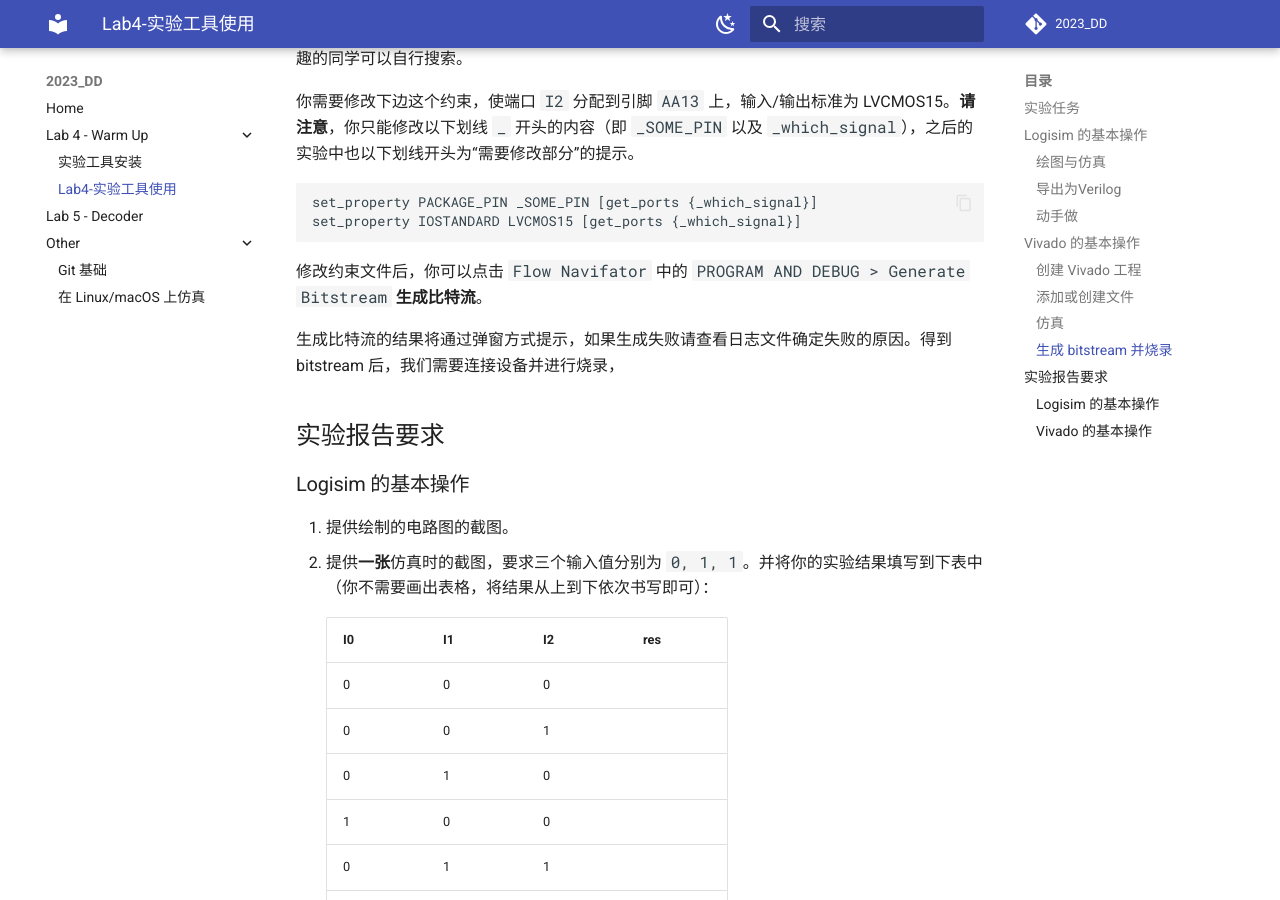
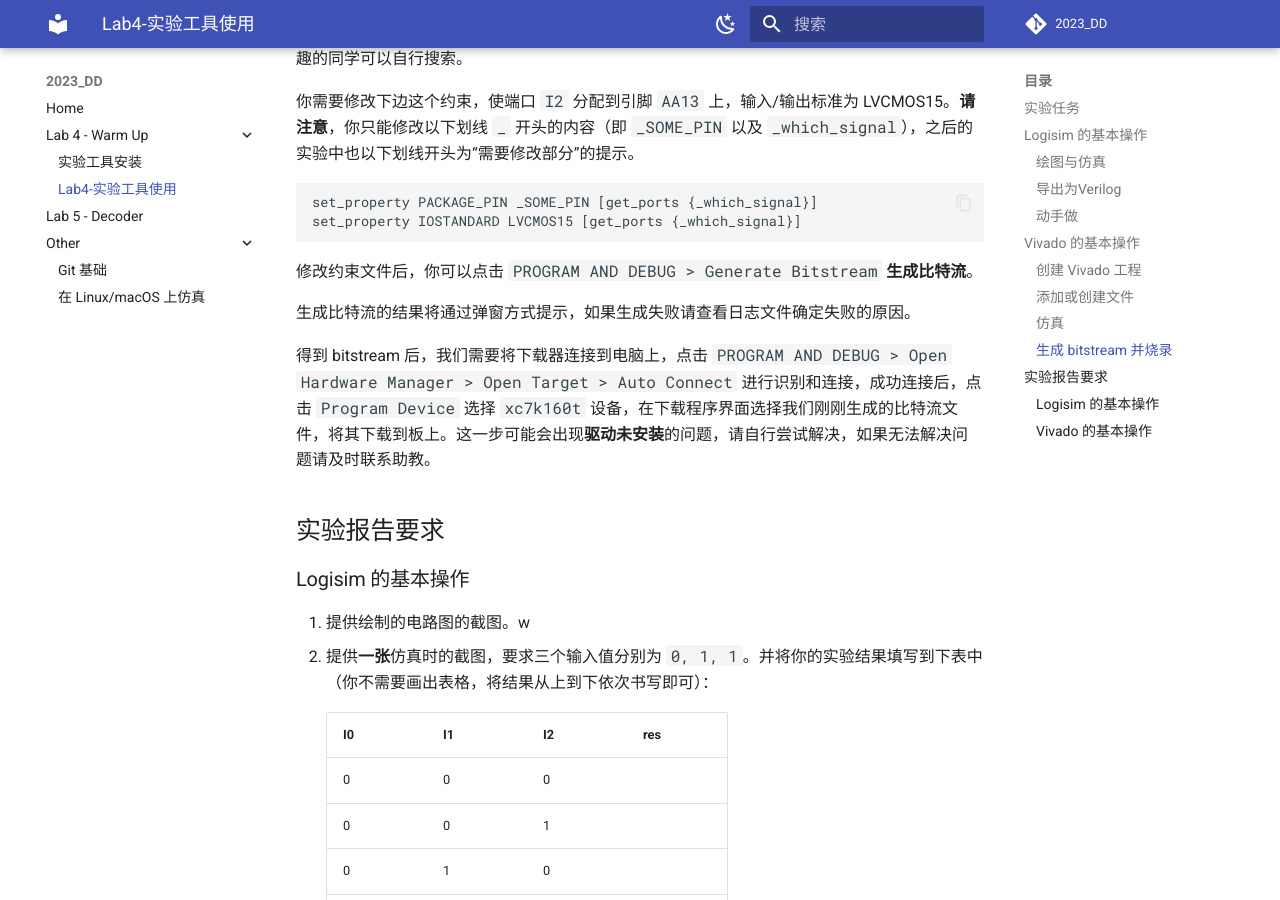
Before and after one commit to Guahao31/2023_DD, an MkDocs documentation site: the page built from docs/warmup/lab4.md, in a window 1280 px wide and 900 px high, scrolled down 7259 px. Built offline with MkDocs 1.6.1 and Material for MkDocs 9.7.7, drawn with Linux system fonts in a browser that asks for light colours; comment, search, counter and statistics services are not loaded.

Commit message:
update: generation of bitstream

````diff
--- a/docs/warmup/lab4.md
+++ b/docs/warmup/lab4.md
@@ -84,7 +84,7 @@ Vivado 无法读取 Logisim 的工程文件或原理图文件，需要通过将
 
 ### 添加或创建文件
 
-工程创建完成后，可在 `Flow Navigator` 的 `Project Manager` 中选择 `Add Sources`，即可在工程中添加或创建文件。
+工程创建完成后，可在 `Project Manager` 中选择 `Add Sources`，即可在工程中添加或创建文件。
 
 >    *constraints* 为约束文件，主要有引脚约束、时序约束和物理约束等。
 >
@@ -158,15 +158,17 @@ set_property PACKAGE_PIN _SOME_PIN [get_ports {_which_signal}]
 set_property IOSTANDARD LVCMOS15 [get_ports {_which_signal}]
 ```
 
-修改约束文件后，你可以点击 `Flow Navifator` 中的 `PROGRAM AND DEBUG > Generate Bitstream` **生成比特流**。
+修改约束文件后，你可以点击 `PROGRAM AND DEBUG > Generate Bitstream` **生成比特流**。
 
-生成比特流的结果将通过弹窗方式提示，如果生成失败请查看日志文件确定失败的原因。得到 bitstream 后，我们需要连接设备并进行烧录，
+生成比特流的结果将通过弹窗方式提示，如果生成失败请查看日志文件确定失败的原因。
+
+得到 bitstream 后，我们需要将下载器连接到电脑上，点击 `PROGRAM AND DEBUG > Open Hardware Manager > Open Target > Auto Connect` 进行识别和连接，成功连接后，点击 `Program Device` 选择 `xc7k160t` 设备，在下载程序界面选择我们刚刚生成的比特流文件，将其下载到板上。这一步可能会出现**驱动未安装**的问题，请自行尝试解决，如果无法解决问题请及时联系助教。
 
 ## 实验报告要求
 
 ### Logisim 的基本操作
 
-1. 提供绘制的电路图的截图。
+1. 提供绘制的电路图的截图。w
 2. 提供**一张**仿真时的截图，要求三个输入值分别为 `0, 1, 1`。并将你的实验结果填写到下表中（你不需要画出表格，将结果从上到下依次书写即可）：
 
     | I0 | I1 | I2 | res |
````
